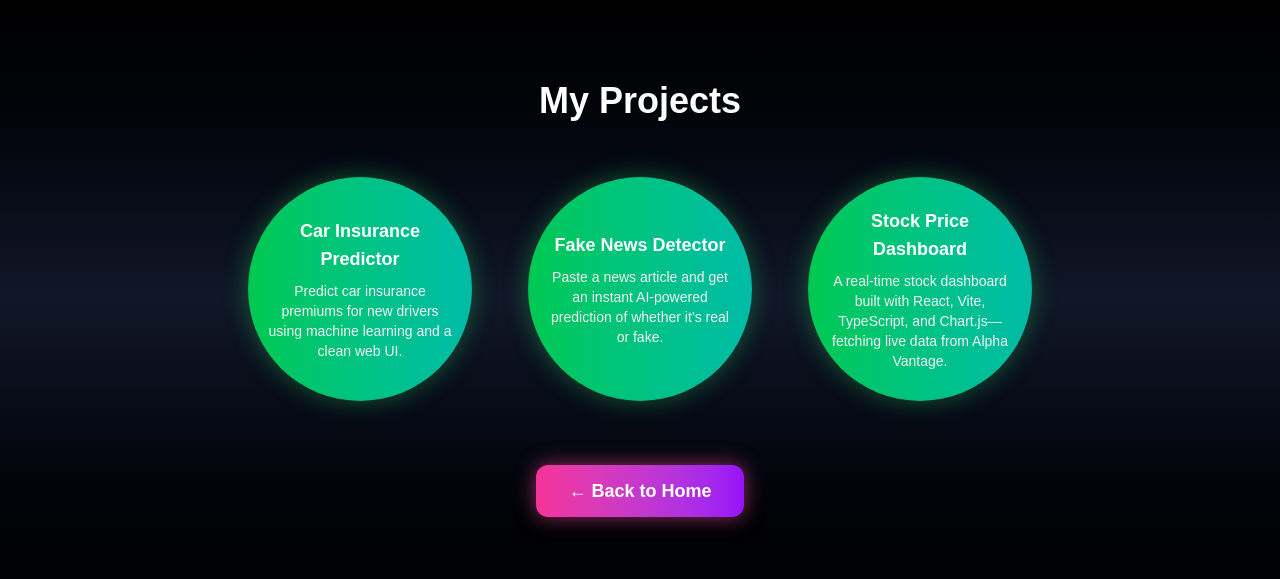
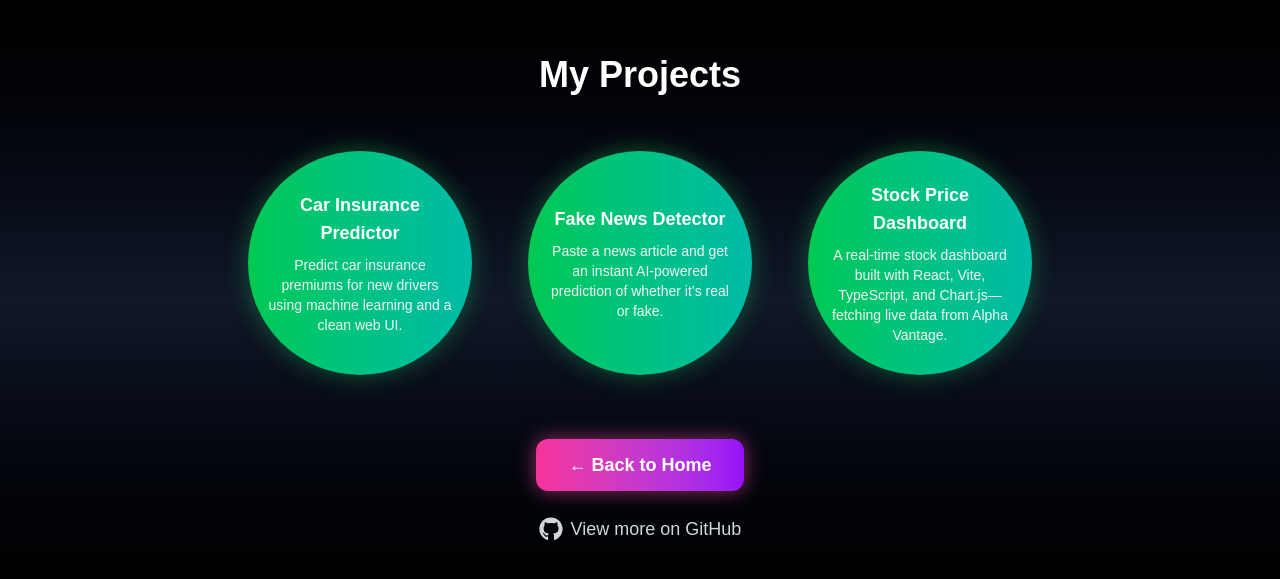
Before and after one commit to Kinfernopixel/ai-portfolio, a Next.js app: page /projects in a window 1280 px wide. Shown: the part 101-680 px from the top of the page. Built offline with nearby package versions, Linux system fonts and the light colour scheme.

Commit message:
made changes in the projects page added Github Link

```diff
--- a/package.json
+++ b/package.json
@@ -16,6 +16,7 @@
     "openai": "^6.4.0",
     "react": "19.1.0",
     "react-dom": "19.1.0",
+    "react-icons": "^5.5.0",
     "three": "^0.180.0"
   },
   "devDependencies": {
--- a/src/app/projects/page.js
+++ b/src/app/projects/page.js
@@ -2,6 +2,7 @@
 
 import { motion } from 'framer-motion';
 import Link from 'next/link';
+import { FaGithub } from 'react-icons/fa';
 
 export default function Projects() {
   const projects = [
@@ -60,7 +61,7 @@ export default function Projects() {
         initial={{ opacity: 0, y: 30 }}
         animate={{ opacity: 1, y: 0 }}
         transition={{ delay: 0.8 }}
-        className="mt-16"
+        className="mt-16 flex flex-col items-center space-y-6"
       >
         <Link href="/">
           <motion.button
@@ -71,6 +72,18 @@ export default function Projects() {
             ← Back to Home
           </motion.button>
         </Link>
+
+        {/* GitHub Link */}
+        <motion.a
+          href="https://github.com/Kinfernopixel"
+          target="_blank"
+          rel="noopener noreferrer"
+          whileHover={{ scale: 1.1 }}
+          className="flex items-center space-x-2 text-gray-300 hover:text-white transition"
+        >
+          <FaGithub size={24} />
+          <span className="text-lg font-medium">View more on GitHub</span>
+        </motion.a>
       </motion.div>
     </div>
   );
```
Also changed, not shown: 1 other file (tests, documents, lock files or other folders).
